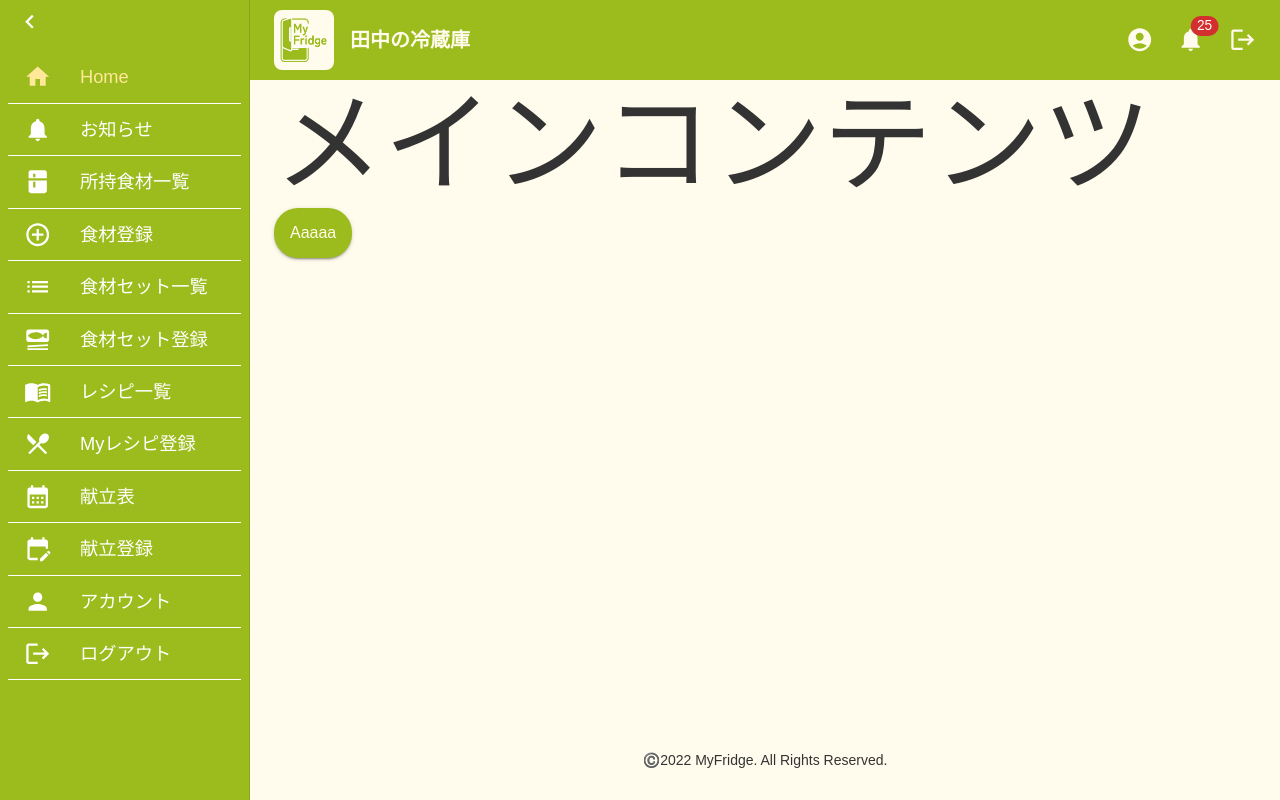
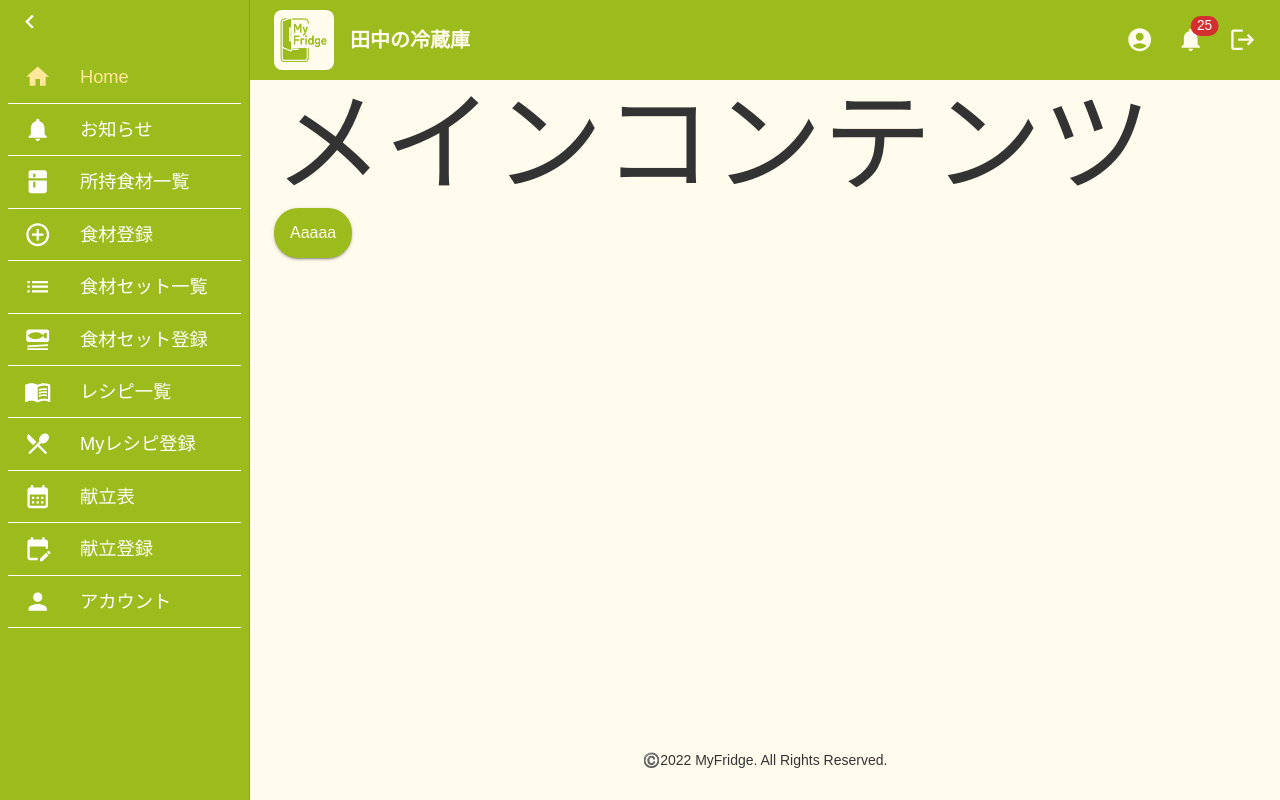
Before and after one commit to masaokaka/my-fridge-frontend, a React (Vite) app in the folder src/: page / in a window 1280 px wide. Built offline with nearby package versions, Linux system fonts and the light colour scheme; a web font is replaced by a local one.

Commit message:
refactor: #5 ヘッダにリンクを追記

```diff
--- a/src/src/components/uniqueParts/Header/presenter.tsx
+++ b/src/src/components/uniqueParts/Header/presenter.tsx
@@ -17,7 +17,7 @@ import {
 import { useNavigate } from 'react-router-dom';
 import { BASE_COLOR } from '../../../style';
 import logo from '../../../assets/logo.png';
-import { ACCOUNT_PATH } from '../../../const';
+import { ACCOUNT_PATH, NEWS_PATH } from '../../../const';
 
 export const headerHeight = { pc: 80, mobile: 56 };
 
@@ -67,7 +67,7 @@ const Header = ({ fridgeName, notificationsCount }: Props) => {
           </Typography>
           <Box sx={{ flexGrow: 1 }} />
           <Box sx={{ display: { xs: 'block', sm: 'none' } }}>
-            <IconButton color="inherit" onClick={() => navigate(ACCOUNT_PATH)}>
+            <IconButton color="inherit">
               <Menu />
             </IconButton>
           </Box>
@@ -75,14 +75,14 @@ const Header = ({ fridgeName, notificationsCount }: Props) => {
             <IconButton
               size="large"
               color="inherit"
-              // onClick={}
+              onClick={() => navigate(ACCOUNT_PATH)}
             >
               <AccountCircle />
             </IconButton>
             <IconButton
               size="large"
               color="inherit"
-              // onClick={}
+              onClick={() => navigate(NEWS_PATH)}
             >
               <Badge badgeContent={notificationsCount} color="error">
                 <Notifications />
--- a/src/src/components/uniqueParts/SideMenu/const.ts
+++ b/src/src/components/uniqueParts/SideMenu/const.ts
@@ -4,7 +4,6 @@ import {
   EditCalendar,
   Kitchen,
   LocalDining,
-  Logout,
   List,
   MenuBook,
   Notifications,
@@ -84,9 +83,4 @@ export const SIDE_MENU_ITEMS: MenuType[] = [
     icon: Person,
     path: ACCOUNT_PATH,
   },
-  {
-    title: 'ログアウト',
-    icon: Logout,
-    path: '',
-  },
 ];
--- a/src/src/components/uniqueParts/SideMenu/presenter.tsx
+++ b/src/src/components/uniqueParts/SideMenu/presenter.tsx
@@ -65,8 +65,7 @@ const SideMenuLayout = ({ isOpen, openDrawer, closeDrawer }: Props) => (
       </DrawerHeader>
 
       <List>
-        {SIDE_MENU_ITEMS.map((item) =>
-          item.title !== 'ログアウト' ? (
+        {SIDE_MENU_ITEMS.map((item) => (
           <NavLink
             key={item.title}
             to={item.path}
@@ -89,28 +88,7 @@ const SideMenuLayout = ({ isOpen, openDrawer, closeDrawer }: Props) => (
               </ListItemButton>
             </ListItem>
           </NavLink>
-          ) : (
-            <ListItem
-              disablePadding
-              sx={{
-                color: WHITE_COLOR,
-              }}
-            >
-              <ListItemButton
-                sx={{
-                  borderBottom: isOpen ? `1px solid ${WHITE_COLOR}` : 'none',
-                  margin: isOpen ? '0 8px' : 'auto',
-                }}
-                onClick={() => {}}
-              >
-                <ListItemIcon sx={{ color: 'unset' }}>
-                  <item.icon />
-                </ListItemIcon>
-                <ListItemText primary={item.title} />
-              </ListItemButton>
-            </ListItem>
-          )
-        )}
+        ))}
       </List>
     </FridgeDrawer>
   </Box>
```
Lines whose indentation alone changed are shown as unchanged.
